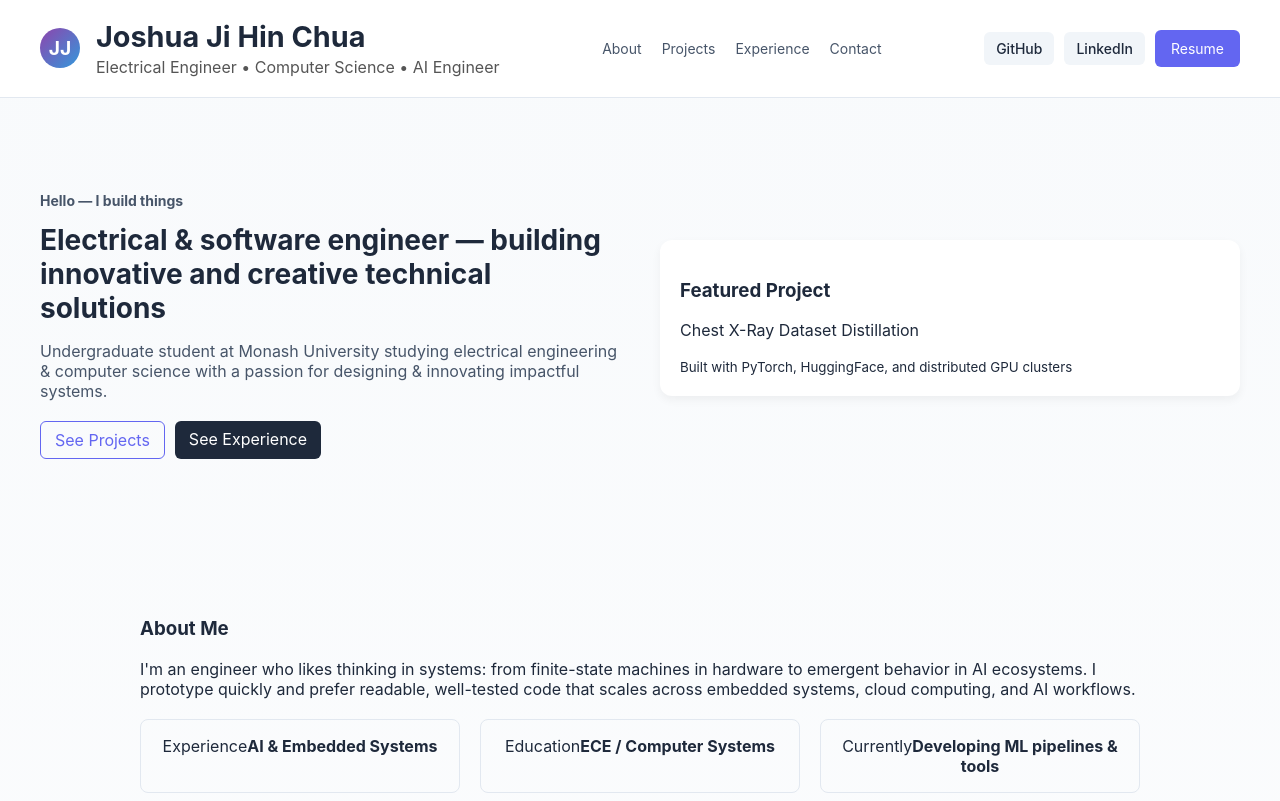
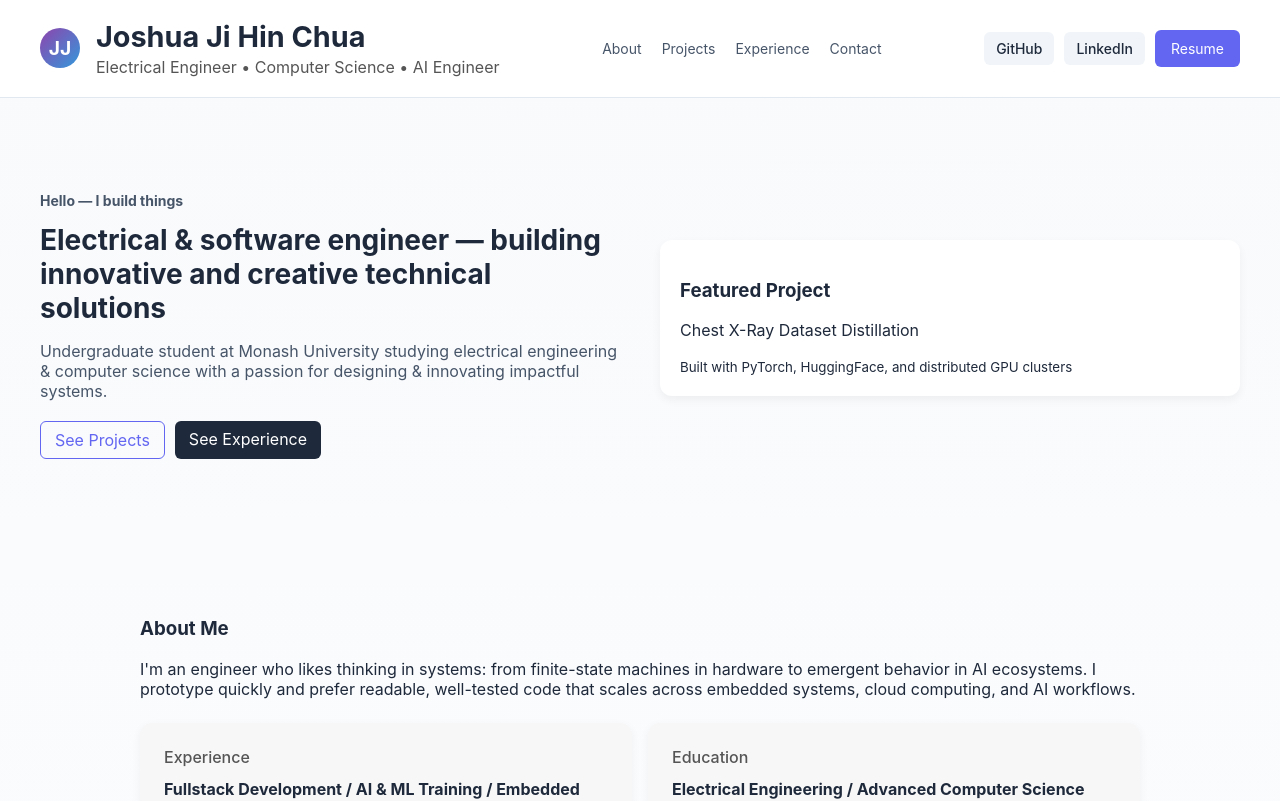
Before and after one commit to JoshuaChua11/joshua-c-portforlio, a React (Create React App) app: page / in a window 1280 px wide. Shown: the top 801 px of the page. Built offline with nearby package versions, Linux system fonts and the light colour scheme.

Commit message:
ADD Resume

```diff
--- a/src/App.css
+++ b/src/App.css
@@ -136,17 +136,32 @@ a {
 
 /* About Section */
 .about-cards {
-  display: grid;
-  grid-template-columns: repeat(auto-fit, minmax(200px, 1fr));
-  gap: 20px;
-  margin-top: 20px;
+  display: flex;
+  gap: 1rem; /* space between cards */
+  flex-wrap: wrap;
+  justify-content: space-between; /* spreads them evenly */
+  margin-top: 1.5rem;
 }
 
 .about-cards .card {
-  border: 1px solid #e2e8f0;
-  padding: 16px;
-  border-radius: 8px;
-  text-align: center;
+  flex: 1 1 30%; /* makes all cards roughly the same width */
+  padding: 1.5rem; /* adds inner spacing */
+  background-color: #f7f7f7;
+  border-radius: 12px;
+  box-shadow: 0px 3px 10px rgba(0, 0, 0, 0.05);
+  display: flex;
+  flex-direction: column;
+  gap: 0.5rem; /* spacing between the span and strong */
+}
+
+.about-cards .card span {
+  font-weight: 500;
+  color: #555;
+}
+
+.about-cards .card strong {
+  font-weight: 700;
+  margin-top: 0.25rem;
 }
 
 /* Projects */
--- a/src/App.js
+++ b/src/App.js
@@ -201,15 +201,15 @@ export default function App() {
           <div className="about-cards">
             <motion.div whileHover={{ scale: 1.05 }} className="card">
               <span>Experience</span>
-              <strong>AI & Embedded Systems</strong>
+              <strong>Fullstack Development / AI & ML Training / Embedded Systems</strong>
             </motion.div>
             <motion.div whileHover={{ scale: 1.05 }} className="card">
               <span>Education</span>
-              <strong>ECE / Computer Systems</strong>
+              <strong>Electrical Engineering / Advanced Computer Science</strong>
             </motion.div>
             <motion.div whileHover={{ scale: 1.05 }} className="card">
               <span>Currently</span>
-              <strong>Developing ML pipelines & tools</strong>
+              <strong>Integrating data distllation project for Monash AIM</strong>
             </motion.div>
           </div>
         </motion.section>
```
Also changed, not shown: 1 other file (tests, documents, lock files or other folders).
